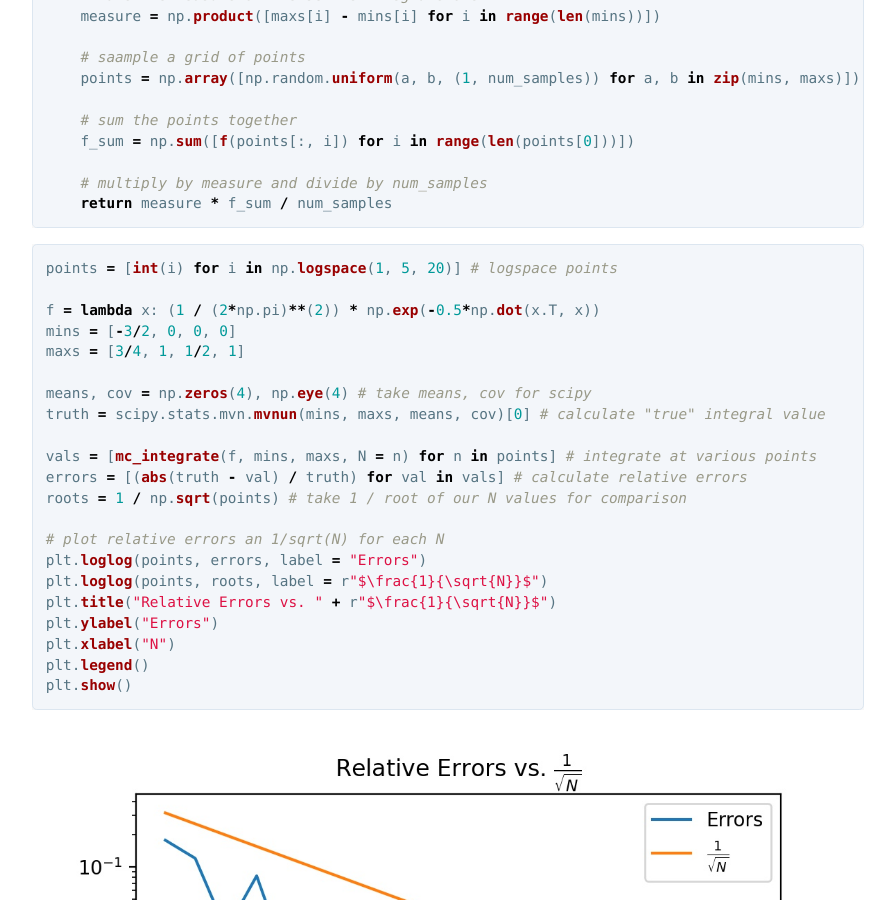
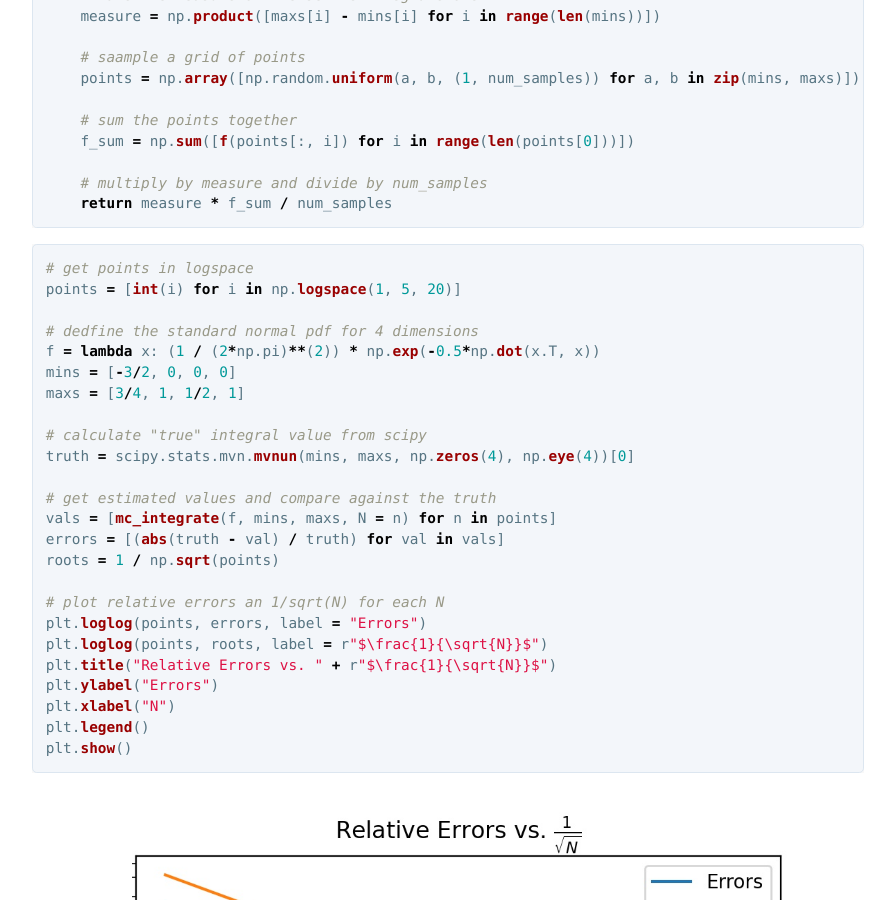
Before and after one commit to walkerhughes/portfolio, a Jekyll site: the page built from monte_carlo.md, in a window 1280 px wide and 900 px high, scrolled down 3521 px. Shown: the whole window, without its empty margins (192-1087 px from the left). Built offline with Jekyll 4.4.1, drawn with Linux system fonts in a browser that asks for light colours; formulas are drawn with MathJax 3; our own code applies the rules of GitHub Pages for plain Markdown files.

Commit message:
Update monte_carlo.md

````diff
--- a/monte_carlo.md
+++ b/monte_carlo.md
@@ -114,18 +114,21 @@ def mc_integrate(f, mins, maxs, num_samples = 10000):
 ```
 
 ```python
-points = [int(i) for i in np.logspace(1, 5, 20)] # logspace points
+# get points in logspace
+points = [int(i) for i in np.logspace(1, 5, 20)]
 
+# dedfine the standard normal pdf for 4 dimensions
 f = lambda x: (1 / (2*np.pi)**(2)) * np.exp(-0.5*np.dot(x.T, x))
 mins = [-3/2, 0, 0, 0]
 maxs = [3/4, 1, 1/2, 1]
 
-means, cov = np.zeros(4), np.eye(4) # take means, cov for scipy
-truth = scipy.stats.mvn.mvnun(mins, maxs, means, cov)[0] # calculate "true" integral value
+# calculate "true" integral value from scipy
+truth = scipy.stats.mvn.mvnun(mins, maxs, np.zeros(4), np.eye(4))[0]
 
-vals = [mc_integrate(f, mins, maxs, N = n) for n in points] # integrate at various points
-errors = [(abs(truth - val) / truth) for val in vals] # calculate relative errors
-roots = 1 / np.sqrt(points) # take 1 / root of our N values for comparison
+# get estimated values and compare against the truth
+vals = [mc_integrate(f, mins, maxs, N = n) for n in points]
+errors = [(abs(truth - val) / truth) for val in vals]
+roots = 1 / np.sqrt(points)
 
 # plot relative errors an 1/sqrt(N) for each N
 plt.loglog(points, errors, label = "Errors")
````
